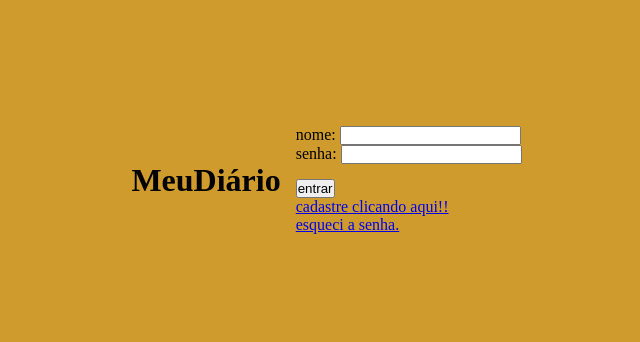
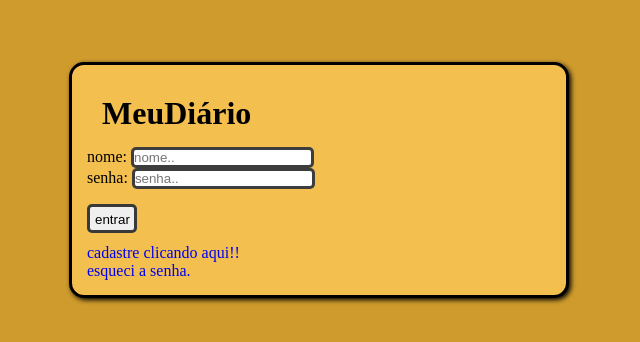
Before and after one commit to tadeu-mesquita1/projetoDiario, a plain HTML site: page front-and/index.html in a window 1280 px wide. Shown: the part 220-562 px from the top of the page, without its empty margins (321-961 px from the left). Drawn offline with Linux system fonts and the light colour scheme.

Commit message:
ainda no css

```diff
--- a/front-and/index.html
+++ b/front-and/index.html
@@ -7,23 +7,23 @@
     <link rel="stylesheet" href="style.css">
 </head>
 <body>
+    <div class="form">
         <h1 class="titulo">MeuDiário</h1>
 
             <form action="/login" method="post" id="form">
                 <label for="nome">nome:</label>
-        <input type="text" id="nome" name="nome">
+                <input type="text" id="nome" name="nome" class="input" placeholder="nome..">
                 <br>
                 <label for="password">senha:</label>
-        <input type="password" id="password" name="password">
-
+                <input type="password" id="password" name="password" class = "input" placeholder="senha..">
                 <br>
-
                 <button type="submit" class="btn">entrar</button>
                 <br>
                 <a href="cadastro.html">cadastre clicando aqui!!</a>
                 <br>
                 <a href="recuperar_senha.html">esqueci a senha.</a>
             </form>
+    </div>
 
     <script src="script.js"></script>
 </body>
--- a/front-and/style.css
+++ b/front-and/style.css
@@ -11,10 +11,49 @@ body{
     margin: 0;
     background-color: #cf9b2c;
 }
+
+.form{
+    background-color: #f3bf4f;
+    width: 500px;
+    border: solid black;
+    border-radius: 15px;
+    padding: 15px;
+    box-shadow: 2px 2px 5px rgba(0,0, 0.5) ;
+}
+
+.input{
+    border: solid rgba(0, 0, 0, 0.76);
+    border-radius: 5px;
+}
+
 .titulo{
     margin: 15px;
 }
 
 .btn{
     margin-top: 15px;
+    border-radius: 5px;
+    width: 50px;
+    height: 29px;
+    margin-bottom: 11px;
+    border: solid rgba(0, 0, 0, 0.76);
+    padding:5px;
 }
+
+.btn:hover{
+    box-shadow:2px 2px 5px rgba(0,0, 0.4);
+    background-color: #5a3d16;
+    color: white;
+}
+
+a:visited{
+    color: rgb(93, 3, 177);
+}
+
+a{
+    text-decoration: none;
+}
+
+a:hover{
+    text-decoration: underline;
+}
```
Also changed, not shown: front-and/cadastro.html (+3 -1 lines), front-and/recuperar_senha.html (+3 -5 lines). Lines whose indentation alone changed are shown as unchanged.
